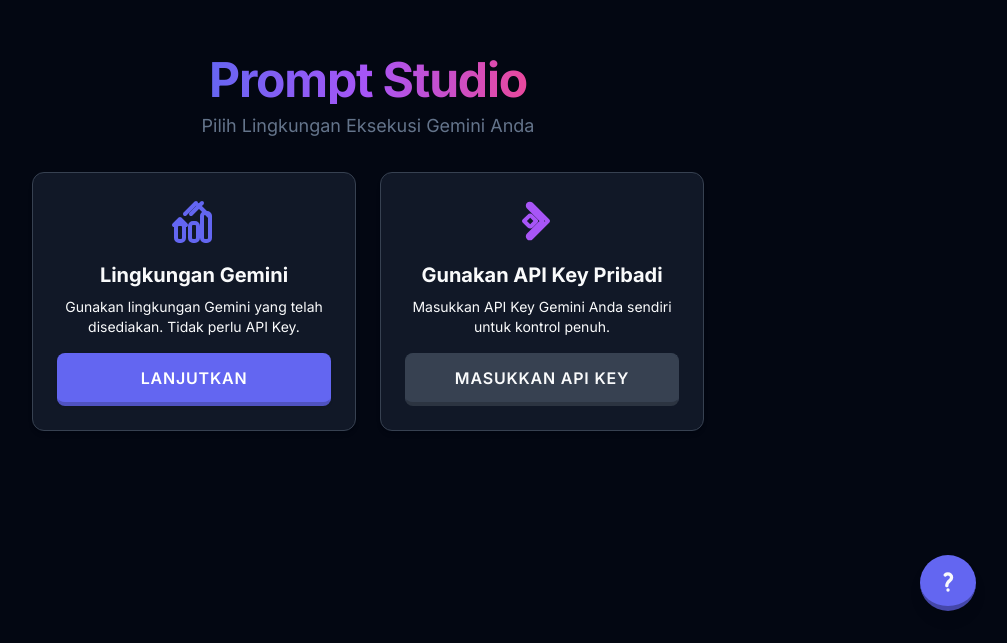
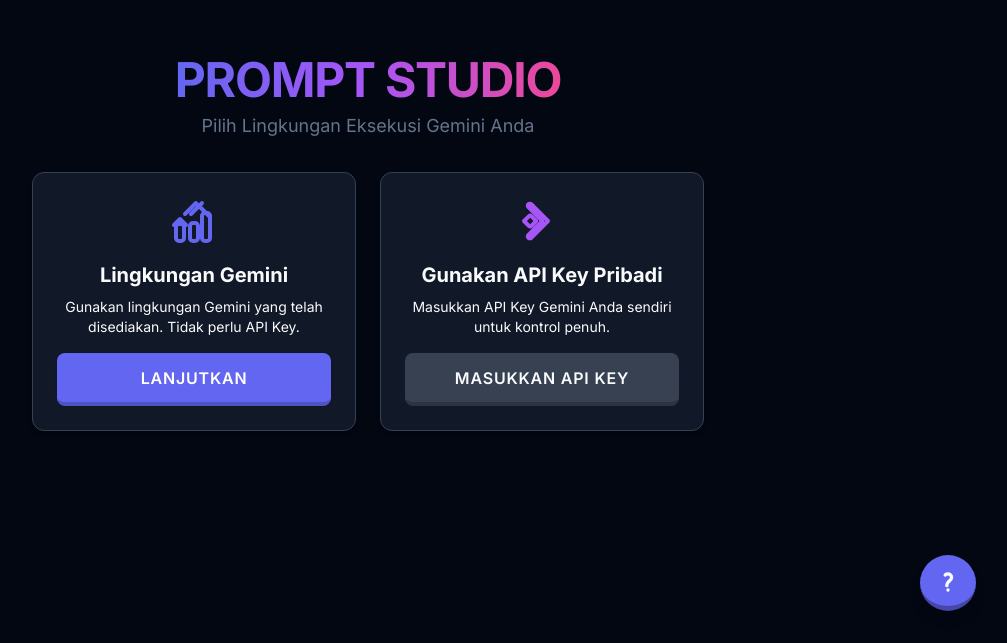
Before and after one commit to masisparmo/promptstudio, a plain HTML site: page index.html in a window 1280 px wide. Shown: the part 157-800 px from the top of the page, without its empty margins (272-1279 px from the left). Drawn offline with nearby package versions, Linux system fonts and the light colour scheme.

Commit message:
Update index.html

```diff
--- a/index.html
+++ b/index.html
@@ -310,7 +310,7 @@
     <div id="welcome-screen" class="min-h-screen flex flex-col items-center justify-center p-4">
         <div class="text-center mb-8">
             <h1 class="text-4xl md:text-5xl font-bold tracking-tight bg-clip-text text-transparent bg-gradient-to-r from-indigo-500 via-purple-500 to-pink-500">
-                Prompt Studio
+                PROMPT STUDIO
             </h1>
             <p class="mt-2 text-lg text-slate-500 dark:text-slate-400">Pilih Lingkungan Eksekusi Gemini Anda</p>
         </div>
@@ -356,7 +356,7 @@
             <div class="w-12 h-12"></div>
             <div class="flex-grow text-center">
                  <h1 class="text-4xl md:text-5xl font-bold tracking-tight">
-                    Prompt Studio
+                    PROMPT STUDIO
                 </h1>
                 <p class="mt-2 text-lg text-secondary">Panduan Cara Mudah Membuat Prompt</p>
             </div>
```
